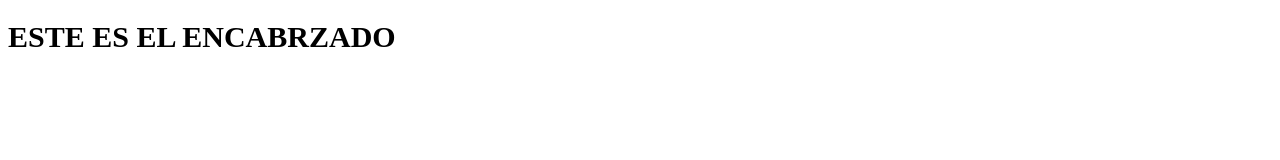
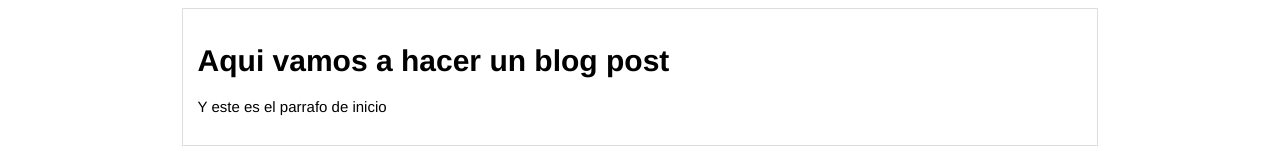
Before and after one commit to Rodricsls/hyperblog, a plain HTML site: page index.html in a window 1280 px wide. Drawn offline with Linux system fonts and the light colour scheme.

Commit message:
commit al master del blog

```diff
--- a/index.html
+++ b/index.html
@@ -7,6 +7,11 @@
     <link rel="stylesheet" href="styles/style.css"/>
 </head>
 <body>
-    <h1>ESTE ES EL ENCABRZADO</h1>
+    <div class="container">
+        <div class="post">
+            <h1>Aqui vamos a hacer un blog post</h1>
+            <p>Y este es el parrafo de inicio</p>
+        </div>
+    </div>
 </body>
 </html>
--- a/styles/style.css
+++ b/styles/style.css
@@ -1,4 +1,19 @@
 body{
     align-items: center;
     font-size: 15px;
+    font-family: 'Franklin Gothic Medium', 'Arial Narrow', Arial, sans-serif;
+
 }
+
+.container{
+    width: 70%;
+    padding: 1em;
+    text-align: left;
+    border: 1px solid #DDD;
+    margin: 0 auto;
+
+}
+
+.container h1{
+    font: size 20px;
+}
```
